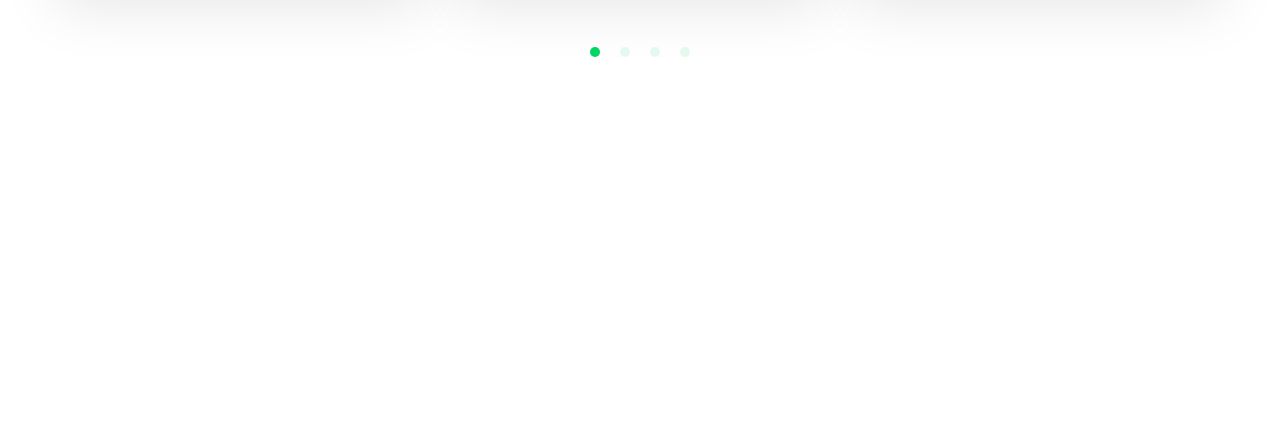
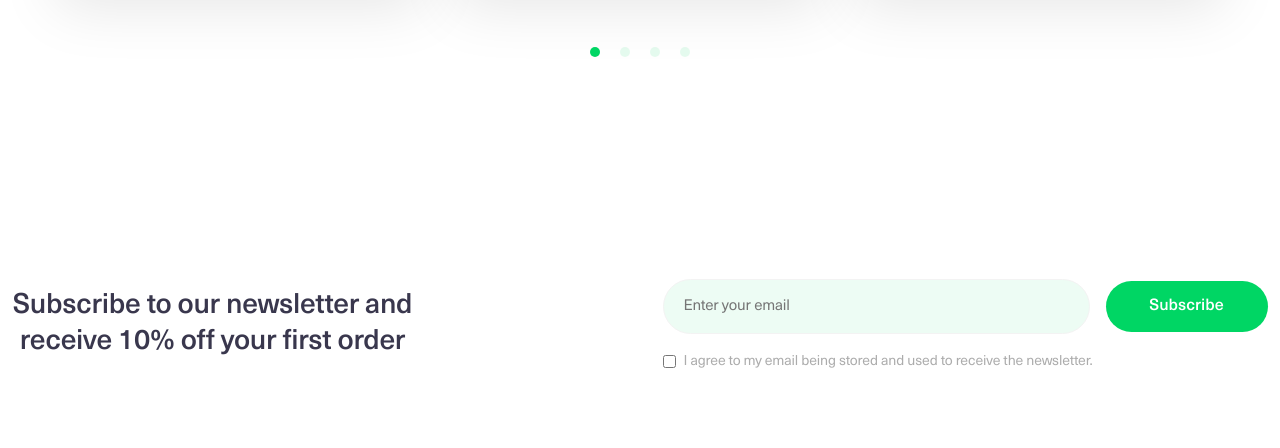
Before and after one commit to AndyShapovalov/sway-web, a plain HTML site: page index.html in a window 1280 px wide. Shown: the part 6158-6606 px from the top of the page. Before the commit the page ends 6215 px from the top, so only its background shows below. Drawn offline with Linux system fonts and the light colour scheme; a web font is replaced by a local one.

Commit message:
feat: bkoc subscribe

```diff
--- a/index.html
+++ b/index.html
@@ -364,6 +364,23 @@
             <div class="white_put"></div>
         </div>
     </section>
+    <section class="subscribe">
+        <h2 class="name_subscribe">Subscribe to our newsletter and receive 10% off your first order</h2>
+        <div class="input">
+            <div class="input_mail_btn_check">
+                <div class="input_btn">
+                    <input class="input_email" type="email" placeholder="Enter your email">
+                    <button class="btn_subscribe">Subscribe</button>
+                </div>
+                <div class="checkbox_description">
+                    <input class="checkbox" type="checkbox">
+                    <p class="description_check">I agree to my email being stored and used to receive the newsletter.
+                    </p>
+                </div>
+            </div>
+        </div>
+
+    </section>
 
 
 </body>
--- a/style.css
+++ b/style.css
@@ -901,3 +901,105 @@ h6 {
     border-radius: 50%;
     cursor: pointer;
 }
+
+.subscribe {
+    display: flex;
+    gap: 250px;
+    justify-content: center;
+    align-items: center;
+    padding-top: 222px;
+    padding-bottom: 82px;
+}
+
+.name_subscribe {
+    font-family: 'Neue Haas Unica';
+    font-style: normal;
+    font-weight: 500;
+    font-size: 28px;
+    line-height: 36px;
+    text-align: center;
+    letter-spacing: -0.01em;
+    color: #39374D;
+    max-width: 400px;
+}
+
+.input {
+    display: flex;
+    flex-direction: column;
+    gap: 18px;
+    justify-content: center;
+    align-items: center;
+}
+
+.input_mail_btn_check {
+    display: flex;
+    flex-direction: column;
+    gap: 20px;
+}
+
+.input_btn {
+    display: flex;
+    gap: 16px;
+    align-items: center;
+}
+
+.input_email {
+    background: #EDFCF4;
+    border: 1px solid #F3F3F3;
+    border-radius: 30px;
+    width: 427px;
+    height: 55px;
+    font-family: 'Neue Haas Unica';
+    font-style: normal;
+    font-weight: 400;
+    font-size: 15px;
+    line-height: 15px;
+    letter-spacing: -0.01em;
+    color: #1E266D;
+    padding-left: 20px;
+}
+
+.btn_subscribe {
+    display: flex;
+    flex-direction: row;
+    justify-content: center;
+    align-items: center;
+    padding: 17px 36px;
+    gap: 10px;
+    width: 162px;
+    height: 51px;
+    background: #00D664;
+    border-radius: 27.5px;
+    font-family: 'Neue Haas Unica';
+    font-style: normal;
+    font-weight: 500;
+    font-size: 16px;
+    line-height: 17px;
+    text-align: center;
+    color: #FFFFFF;
+    flex: none;
+    order: 0;
+    flex-grow: 0;
+}
+
+.checkbox_description {
+    display: flex;
+    gap: 8px;
+    align-items: center;
+}
+
+.checkbox {
+    width: 13px;
+    height: 13px;
+}
+
+.description_check {
+    font-family: 'Neue Haas Unica';
+    font-style: normal;
+    font-weight: 400;
+    font-size: 14px;
+    line-height: 15px;
+    text-align: center;
+    letter-spacing: -0.01em;
+    color: #ACACAC;
+}
```
